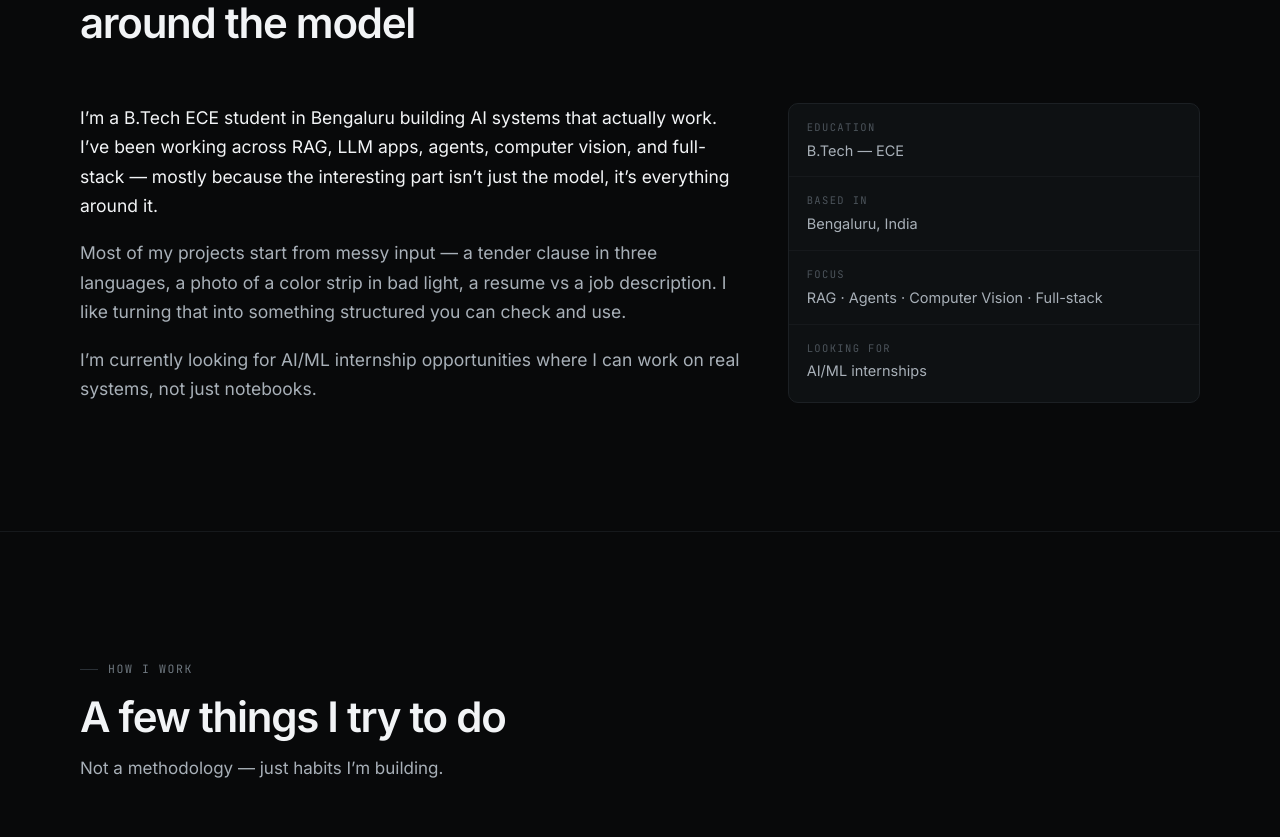
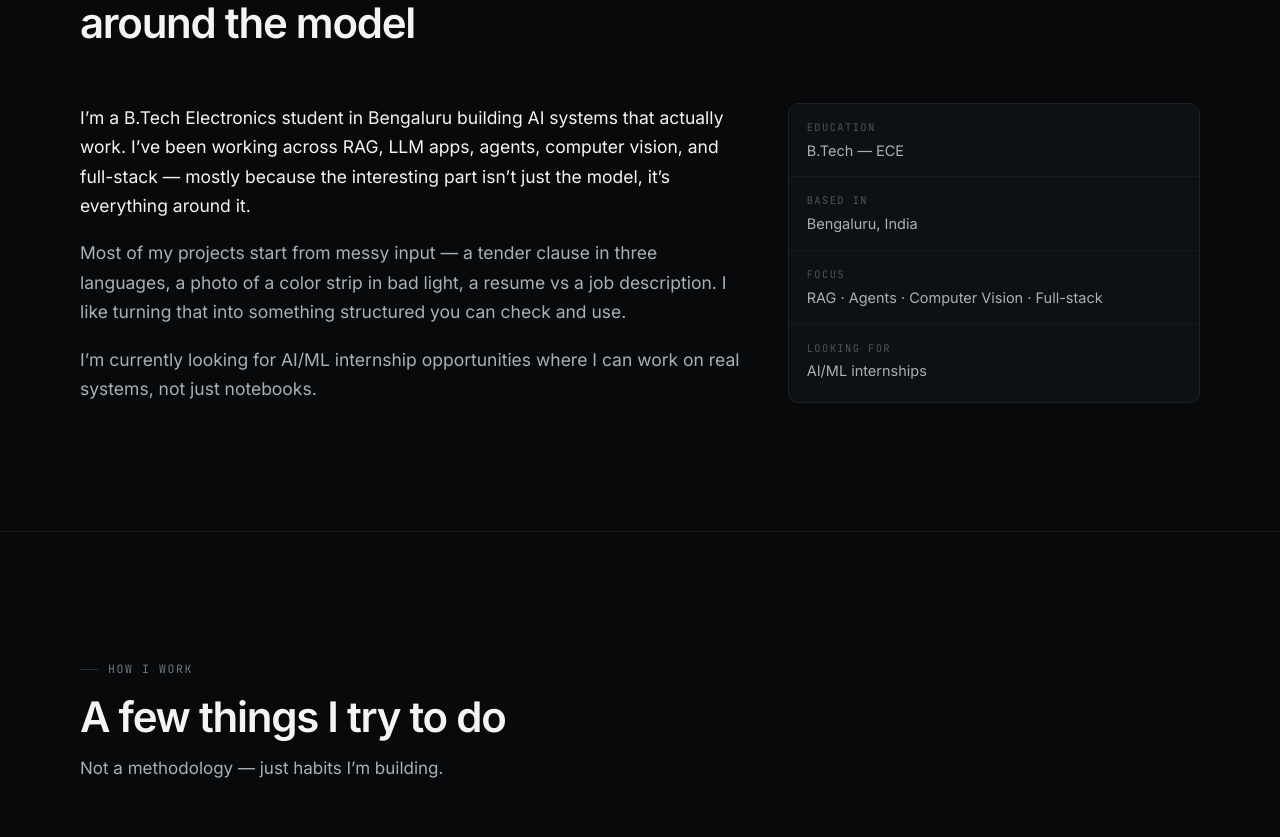
Before and after one commit to rajaryan1111/raj-aryan-portfolio, a React (Vite) app: page / in a window 1280 px wide. Shown: the part 5200-6037 px from the top of the page. Built offline with nearby package versions, Linux system fonts and the light colour scheme.

Commit message:
copy: describe degree as Electronics student

```diff
--- a/src/data/content.js
+++ b/src/data/content.js
@@ -55,7 +55,7 @@ export const principles = [
 ]
 
 export const aboutParagraphs = [
-  'I’m a B.Tech ECE student in Bengaluru building AI systems that actually work. I’ve been working across RAG, LLM apps, agents, computer vision, and full-stack — mostly because the interesting part isn’t just the model, it’s everything around it.',
+  'I’m a B.Tech Electronics student in Bengaluru building AI systems that actually work. I’ve been working across RAG, LLM apps, agents, computer vision, and full-stack — mostly because the interesting part isn’t just the model, it’s everything around it.',
   'Most of my projects start from messy input — a tender clause in three languages, a photo of a color strip in bad light, a resume vs a job description. I like turning that into something structured you can check and use.',
   'I’m currently looking for AI/ML internship opportunities where I can work on real systems, not just notebooks.',
 ]
```
